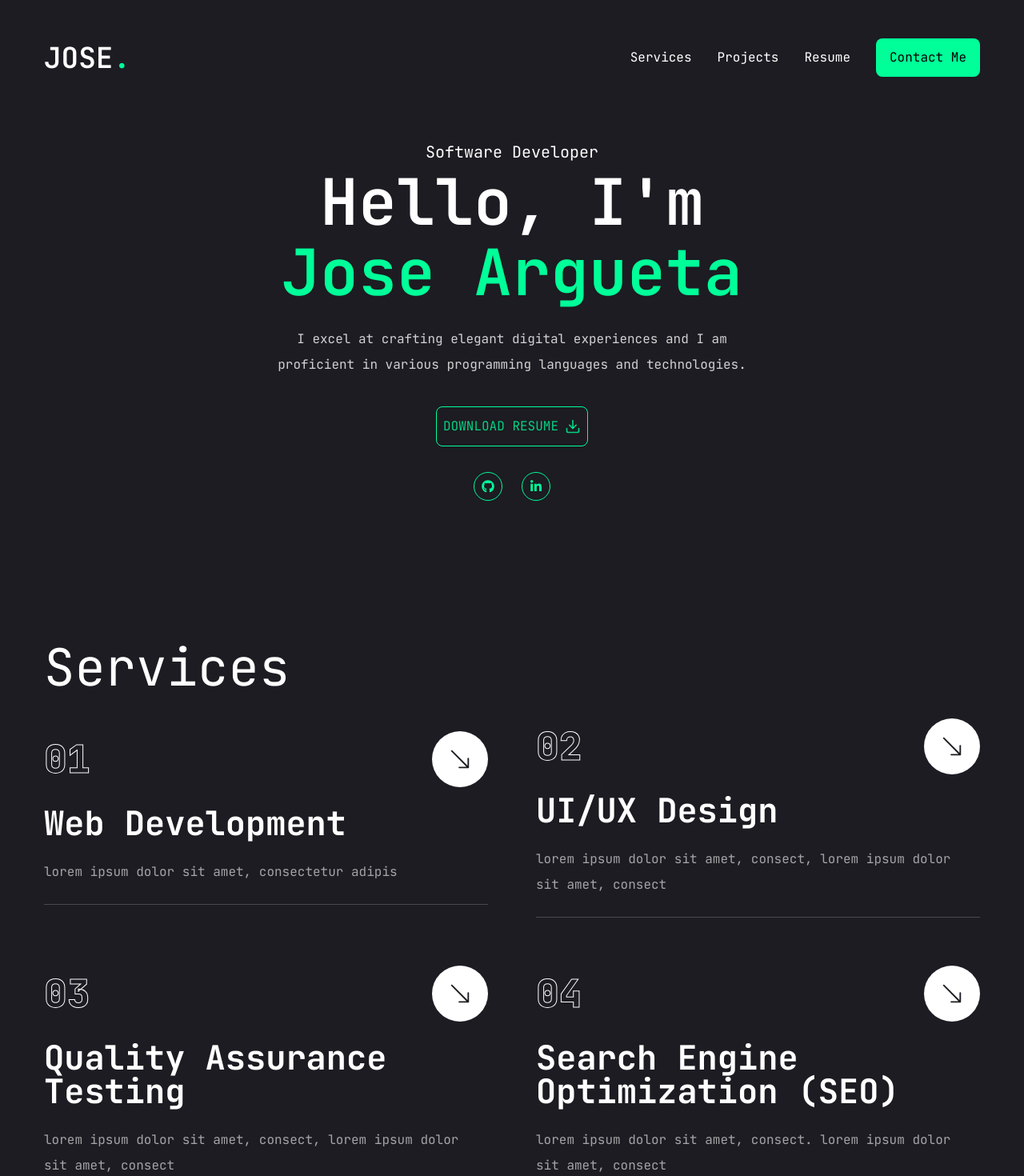
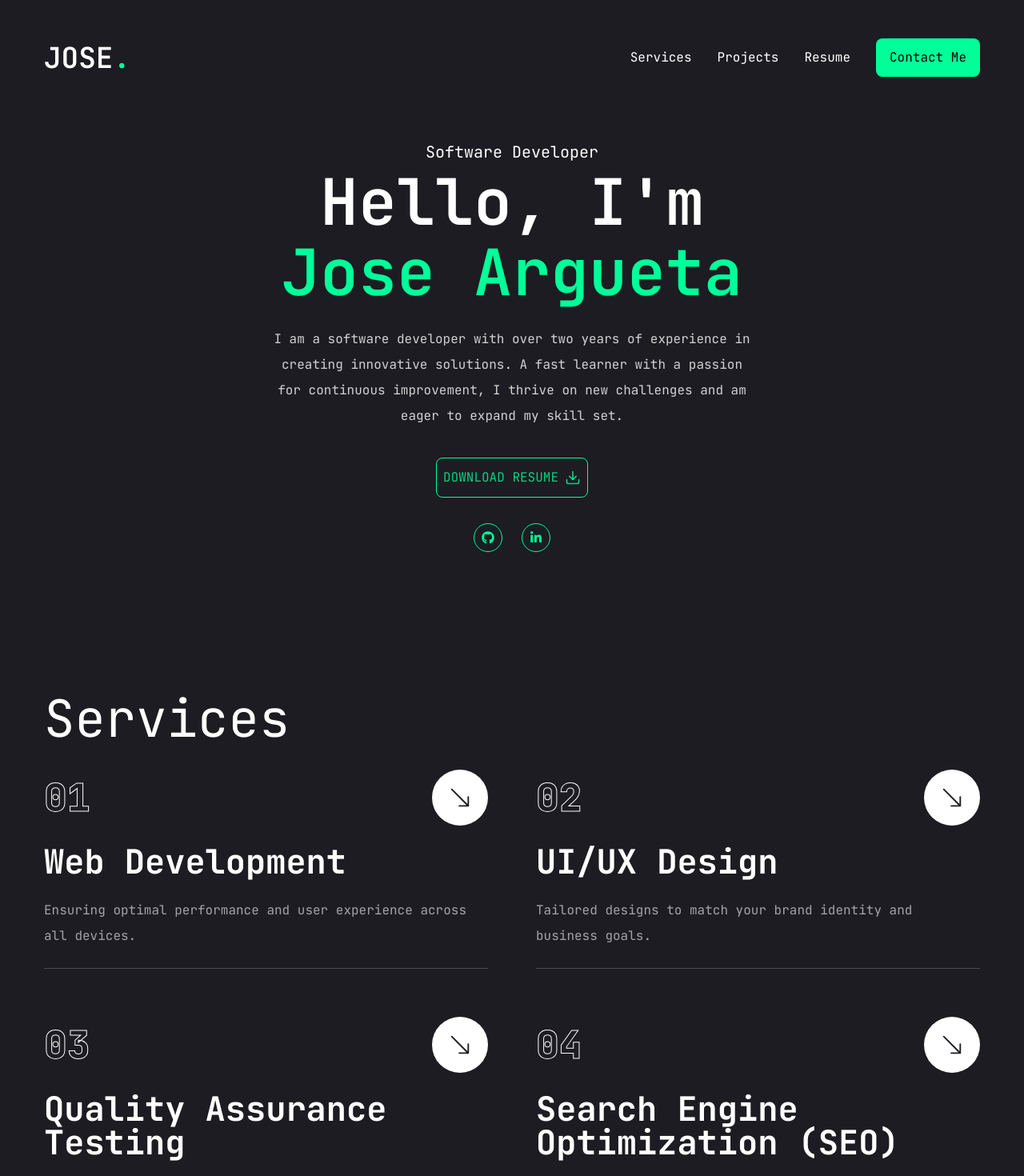
Before and after one commit to jose0-0/personal-site, a Next.js app in the folder personal-site/: page / in a window 1280 px wide. Shown: the top 1470 px of the page at 80% size. Built offline with nearby package versions, Linux system fonts and the light colour scheme.

Commit message:
replaced all placeholder text with descriptive text

```diff
--- a/personal-site/app/page.tsx
+++ b/personal-site/app/page.tsx
@@ -15,7 +15,7 @@ const Home = () => {
               Hello, I'm <br/> <span className='text-accent'>Jose Argueta</span>
             </h1>
             <p className='max-w-[600px] mb-9 text-white/80'>
-              I excel at crafting elegant digital experiences and I am proficient in various programming languages and technologies.
+              I am a software developer with over two years of experience in creating innovative solutions. A fast learner with a passion for continuous improvement, I thrive on new challenges and am eager to expand my skill set.
             </p>
             {/* btn & socials */}
             <div className='flex flex-col items-center gap-8'>
--- a/personal-site/components/Footer.tsx
+++ b/personal-site/components/Footer.tsx
@@ -4,7 +4,7 @@ import { RiTailwindCssFill, RiNextjsFill } from "react-icons/ri";
 
 const Footer = () => {
   return (
-    <div className='flex justify-center items-center gap-2 w-full bg-[#26262e] text-white/60'>
+    <div className='absolute flex justify-center items-center gap-2 w-full bg-[#26262e] text-white/60'>
       Built with:
         <RiNextjsFill className='text-xl'/>
         <SiTypescript/>
--- a/personal-site/components/Services.tsx
+++ b/personal-site/components/Services.tsx
@@ -7,25 +7,25 @@ const services = [
     {
         num: '01',
         title: 'Web Development',
-        description: 'lorem ipsum dolor sit amet, consectetur adipis',
+        description: 'Ensuring optimal performance and user experience across all devices.',
         href: ''
     },
     {
         num: '02',
         title: 'UI/UX Design',
-        description: 'lorem ipsum dolor sit amet, consect, lorem ipsum dolor sit amet, consect',
+        description: 'Tailored designs to match your brand identity and business goals.',
         href: ''
     },
     {
         num: '03',
         title: 'Quality Assurance Testing',
-        description: 'lorem ipsum dolor sit amet, consect, lorem ipsum dolor sit amet, consect',
+        description: 'Ensures your software meets the highest standards of functionality, performance, and security.',
         href: ''
     },
     {
         num: '04',
         title: 'Search Engine Optimization (SEO)',
-        description: 'lorem ipsum dolor sit amet, consect. lorem ipsum dolor sit amet, consect',
+        description: 'Improving search engine rankings and website loading speed for better user engagement and visibility.',
         href: ''
     },
 ]
```
